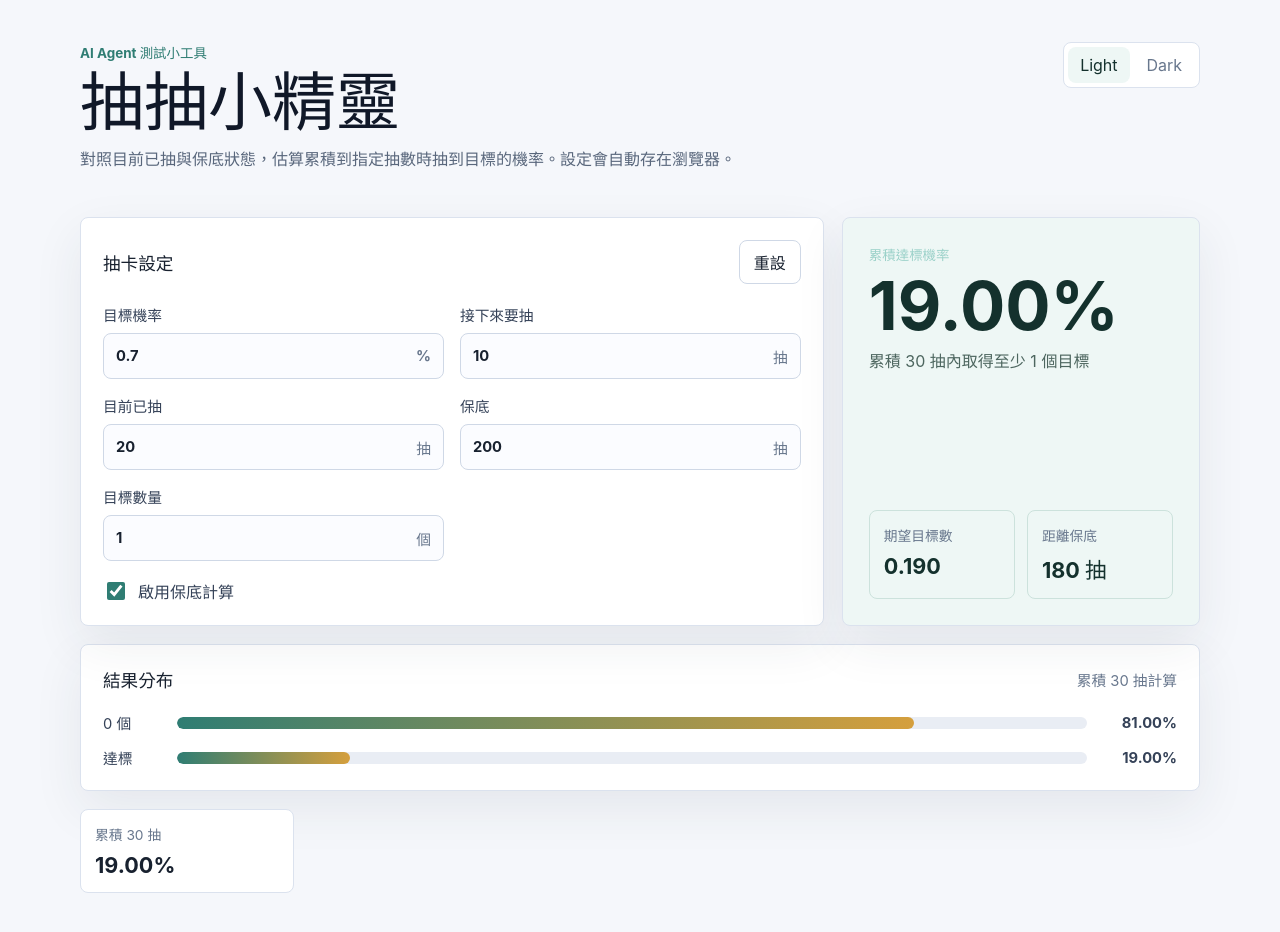
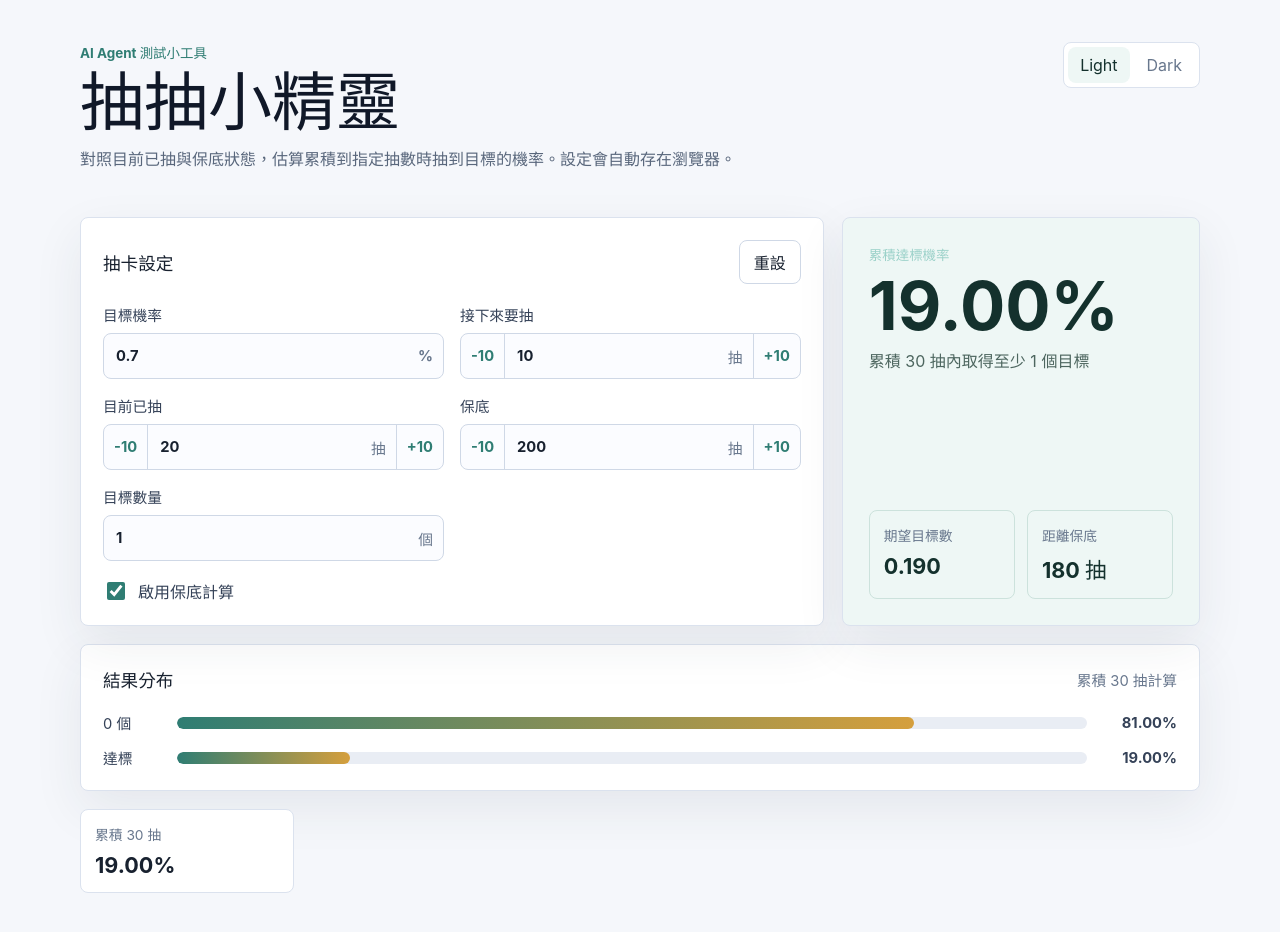
Before and after one commit to ShanyuJung/gacha-probability-tool, a React (Vite) app: page / in a window 1280 px wide. Shown: the top 932 px of the page. Built offline with nearby package versions, Linux system fonts and the light colour scheme.

Commit message:
feat(ui): add pull count steppers

```diff
--- a/src/App.tsx
+++ b/src/App.tsx
@@ -38,6 +38,7 @@ function NumberField({
   min,
   max,
   step = 1,
+  stepperAmount,
   onChange,
 }: {
   label: string;
@@ -46,23 +47,46 @@ function NumberField({
   min: number;
   max: number;
   step?: number;
+  stepperAmount?: number;
   onChange: (value: number) => void;
 }) {
+  function updateValue(nextValue: number) {
+    onChange(clampNumber(nextValue, min, max));
+  }
+
   return (
     <label className="field">
       <span>{label}</span>
       <div className="inputWrap">
+        {stepperAmount ? (
+          <button
+            type="button"
+            className="stepperButton"
+            aria-label={`${label} 減少 ${stepperAmount}`}
+            onClick={() => updateValue(value - stepperAmount)}
+          >
+            -{stepperAmount}
+          </button>
+        ) : null}
         <input
           type="number"
           min={min}
           max={max}
           step={step}
           value={value}
-          onChange={(event) =>
-            onChange(clampNumber(Number(event.target.value), min, max))
-          }
+          onChange={(event) => updateValue(Number(event.target.value))}
         />
         {suffix ? <em>{suffix}</em> : null}
+        {stepperAmount ? (
+          <button
+            type="button"
+            className="stepperButton"
+            aria-label={`${label} 增加 ${stepperAmount}`}
+            onClick={() => updateValue(value + stepperAmount)}
+          >
+            +{stepperAmount}
+          </button>
+        ) : null}
       </div>
     </label>
   );
@@ -190,6 +214,7 @@ export default function App() {
                 value={normalizedSettings.plannedPulls}
                 min={0}
                 max={MAX_PULLS}
+                stepperAmount={10}
                 onChange={(plannedPulls) => updateSettings({ plannedPulls })}
               />
               <NumberField
@@ -198,6 +223,7 @@ export default function App() {
                 value={normalizedSettings.currentPity}
                 min={0}
                 max={MAX_PULLS}
+                stepperAmount={10}
                 onChange={(currentPity) => updateSettings({ currentPity })}
               />
               <NumberField
@@ -206,6 +232,7 @@ export default function App() {
                 value={normalizedSettings.hardPity}
                 min={1}
                 max={MAX_PITY}
+                stepperAmount={10}
                 onChange={(hardPity) => updateSettings({ hardPity })}
               />
               <NumberField
--- a/src/styles.css
+++ b/src/styles.css
@@ -230,9 +230,30 @@ h2 {
   padding: 13px 12px;
 }
 
+.stepperButton {
+  align-self: stretch;
+  flex: 0 0 auto;
+  border: 0;
+  border-radius: 0;
+  border-right: 1px solid var(--border-strong);
+  background: transparent;
+  color: var(--accent);
+  font-weight: 700;
+  padding: 0 10px;
+}
+
+.stepperButton:last-child {
+  border-right: 0;
+  border-left: 1px solid var(--border-strong);
+}
+
+.stepperButton:hover {
+  background: var(--accent-soft);
+}
+
 .inputWrap em {
   flex: 0 0 auto;
-  padding-right: 12px;
+  padding: 0 10px 0 0;
   color: var(--subtle);
   font-style: normal;
 }
```
